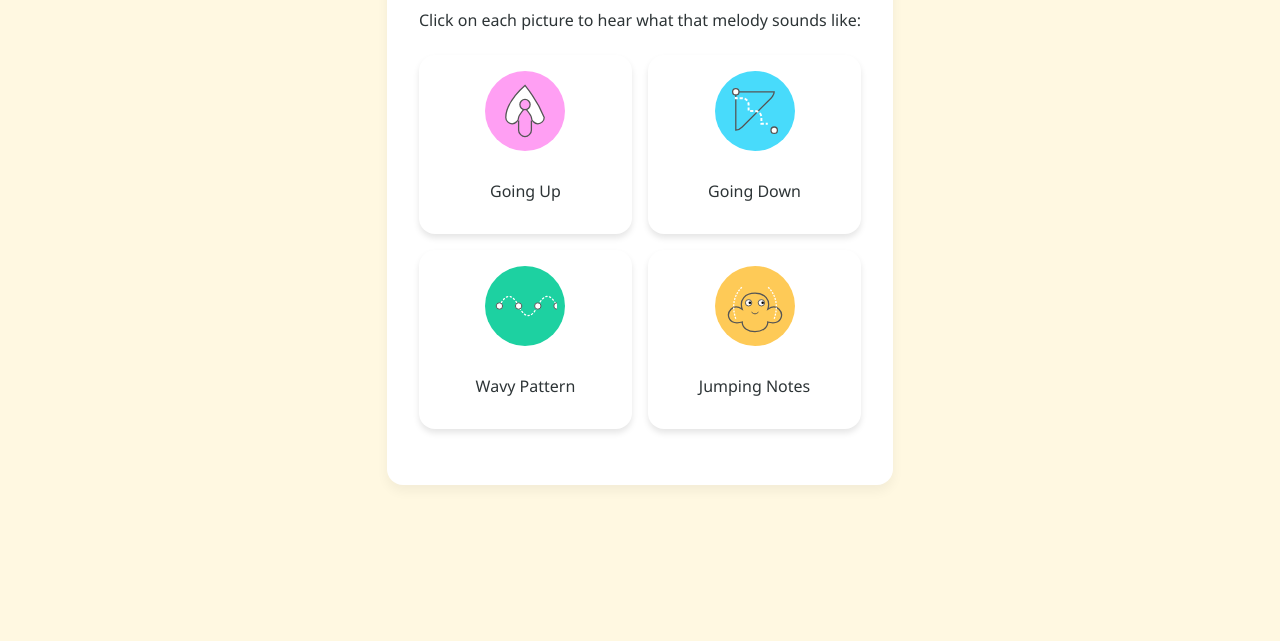
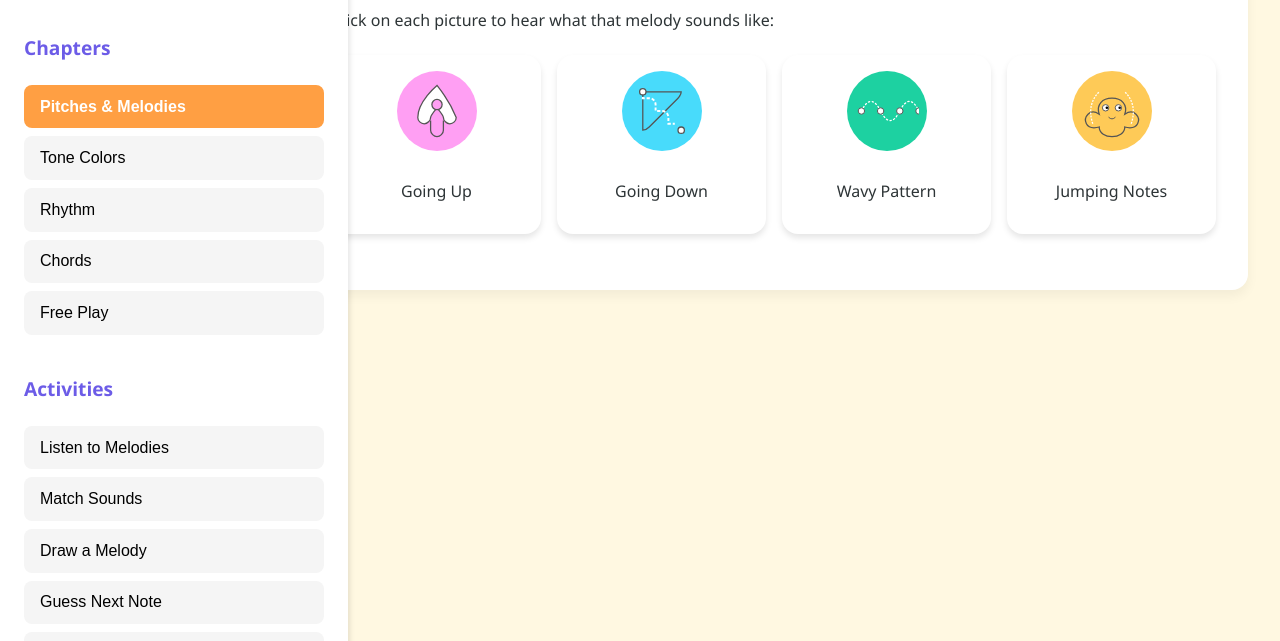
Before and after one commit to rubo77/Lalumo, a website built with webpack: page src/index.html in a window 1280 px wide. Shown: the part 159-800 px from the top of the page. Built offline with nearby package versions, Linux system fonts and the light colour scheme.

Commit message:
use the Alpine.js store for tracking the active mode to highlight the active activity in the menu
hamburger menu always open on wide screens

```diff
--- a/src/components/pitches.js
+++ b/src/components/pitches.js
@@ -38,6 +38,11 @@ export function pitches() {
     setMode(newMode) {
       this.mode = newMode;
       this.resetState();
+
+      // Store the current mode in Alpine.js store for menu highlighting
+      if (window.Alpine && window.Alpine.store) {
+        window.Alpine.store('pitchMode', newMode);
+      }
 
       // Set up the specific mode
       switch(newMode) {
@@ -86,13 +91,43 @@ export function pitches() {
         'C5', 'D5', 'E5', 'F5', 'G5', 'A5', 'B5', 'C6'
       ];
 
-      // Define standard patterns
-      this.melodies = {
-        up: ['C4', 'D4', 'E4', 'F4', 'G4'],
-        down: ['G4', 'F4', 'E4', 'D4', 'C4']
-      };
+      // All patterns (up, down, wave, jump) will be generated on-demand when buttons are clicked
+    },
 
-      // The wavy and jump patterns will be generated on-demand when the buttons are clicked
+    /**
+     * Generate an ascending melody starting from a random note
+     * @returns {Array} The generated pattern
+     */
+    generateUpPattern() {
+      // Pick a random starting position that allows room for 4 more notes going up
+      const maxStartIndex = this.availableNotes.length - 5;
+      const startIndex = Math.floor(Math.random() * maxStartIndex);
+
+      // Create a 5-note ascending pattern from this starting position
+      const pattern = [];
+      for (let i = 0; i < 5; i++) {
+        pattern.push(this.availableNotes[startIndex + i]);
+      }
+
+      return pattern;
+    },
+
+    /**
+     * Generate a descending melody starting from a random note
+     * @returns {Array} The generated pattern
+     */
+    generateDownPattern() {
+      // Pick a random starting position that allows room for 4 more notes going down
+      const minStartIndex = 4; // Need at least 4 notes below it
+      const startIndex = minStartIndex + Math.floor(Math.random() * (this.availableNotes.length - minStartIndex));
+
+      // Create a 5-note descending pattern from this starting position
+      const pattern = [];
+      for (let i = 0; i < 5; i++) {
+        pattern.push(this.availableNotes[startIndex - i]);
+      }
+
+      return pattern;
     },
 
     /**
@@ -158,16 +193,23 @@ export function pitches() {
     playSequence(type) {
       this.currentAnimation = type;
 
-      // Generate new patterns for wavy and jumpy on-demand
+      // Generate new patterns on-demand for all types
       // This ensures a new random pattern each time the button is pressed
-      if (type === 'wave') {
-        this.currentSequence = this.generateWavyPattern();
-      } else if (type === 'jump') {
-        this.currentSequence = this.generateJumpyPattern();
-      } else if (this.melodies && this.melodies[type]) {
-        this.currentSequence = this.melodies[type];
-      } else {
-        return; // Invalid type
+      switch (type) {
+        case 'up':
+          this.currentSequence = this.generateUpPattern();
+          break;
+        case 'down':
+          this.currentSequence = this.generateDownPattern();
+          break;
+        case 'wave':
+          this.currentSequence = this.generateWavyPattern();
+          break;
+        case 'jump':
+          this.currentSequence = this.generateJumpyPattern();
+          break;
+        default:
+          return; // Invalid type
       }
 
       // Play each note in sequence with proper timing
--- a/src/index.html
+++ b/src/index.html
@@ -11,7 +11,7 @@
   <main x-data="app()" x-init="init()" @click="initAudio()" class="container">
 
     <!-- Hamburger Menu -->
-    <div class="hamburger-container" :class="{ 'menu-open': menuOpen }">
+    <div class="hamburger-container" :class="{ 'menu-open': menuOpen, 'desktop-menu': window.innerWidth >= 1024 }" x-init="window.innerWidth >= 1024 ? menuOpen = true : menuOpen = false; window.addEventListener('resize', () => { if(window.innerWidth >= 1024) menuOpen = true; })">
       <button class="hamburger-button" @click="menuOpen = !menuOpen">
         <div class="hamburger-icon">
           <span></span>
@@ -21,25 +21,50 @@
       </button>
 
       <!-- Menu content -->
-      <div class="menu-content" x-show="menuOpen" @click.away="menuOpen = false" x-transition>
+      <div class="menu-content" x-show="menuOpen" @click.away="window.innerWidth < 1024 ? menuOpen = false : null" x-transition>
         <h2>Musici</h2>
         <div class="menu-chapters">
           <h3>Chapters</h3>
-          <button @click="active = 'pitches'; menuOpen = false" :class="{ 'active': active === 'pitches' }">Pitches & Melodies</button>
-          <button @click="active = 'tonecolors'; menuOpen = false" :class="{ 'active': active === 'tonecolors' }">Tone Colors</button>
-          <button @click="active = 'rhythms'; menuOpen = false" :class="{ 'active': active === 'rhythms' }">Rhythm</button>
-          <button @click="active = 'chords'; menuOpen = false" :class="{ 'active': active === 'chords' }">Chords</button>
-          <button @click="active = 'freeplay'; menuOpen = false" :class="{ 'active': active === 'freeplay' }">Free Play</button>
+          <button @click="active = 'pitches'; window.innerWidth < 1024 ? menuOpen = false : null" :class="{ 'active': active === 'pitches' }">Pitches & Melodies</button>
+          <button @click="active = 'tonecolors'; window.innerWidth < 1024 ? menuOpen = false : null" :class="{ 'active': active === 'tonecolors' }">Tone Colors</button>
+          <button @click="active = 'rhythms'; window.innerWidth < 1024 ? menuOpen = false : null" :class="{ 'active': active === 'rhythms' }">Rhythm</button>
+          <button @click="active = 'chords'; window.innerWidth < 1024 ? menuOpen = false : null" :class="{ 'active': active === 'chords' }">Chords</button>
+          <button @click="active = 'freeplay'; window.innerWidth < 1024 ? menuOpen = false : null" :class="{ 'active': active === 'freeplay' }">Free Play</button>
         </div>
 
         <template x-if="active === 'pitches'">
           <div class="menu-activities">
             <h3>Activities</h3>
-            <button @click="$dispatch('set-pitch-mode', 'listen'); menuOpen = false">Listen to Melodies</button>
-            <button @click="$dispatch('set-pitch-mode', 'match'); menuOpen = false">Match Sounds</button>
-            <button @click="$dispatch('set-pitch-mode', 'draw'); menuOpen = false">Draw a Melody</button>
-            <button @click="$dispatch('set-pitch-mode', 'guess'); menuOpen = false">Guess Next Note</button>
-            <button @click="$dispatch('set-pitch-mode', 'memory'); menuOpen = false">Memory Game</button>
+            <button
+              @click="$dispatch('set-pitch-mode', 'listen'); window.innerWidth < 1024 ? menuOpen = false : null"
+              x-data="{ isActive: false }"
+              x-init="$watch('$store.pitchMode', value => isActive = value === 'listen')"
+              :class="{ 'active': isActive }"
+            >Listen to Melodies</button>
+            <button
+              @click="$dispatch('set-pitch-mode', 'match'); window.innerWidth < 1024 ? menuOpen = false : null"
+              x-data="{ isActive: false }"
+              x-init="$watch('$store.pitchMode', value => isActive = value === 'match')"
+              :class="{ 'active': isActive }"
+            >Match Sounds</button>
+            <button
+              @click="$dispatch('set-pitch-mode', 'draw'); window.innerWidth < 1024 ? menuOpen = false : null"
+              x-data="{ isActive: false }"
+              x-init="$watch('$store.pitchMode', value => isActive = value === 'draw')"
+              :class="{ 'active': isActive }"
+            >Draw a Melody</button>
+            <button
+              @click="$dispatch('set-pitch-mode', 'guess'); window.innerWidth < 1024 ? menuOpen = false : null"
+              x-data="{ isActive: false }"
+              x-init="$watch('$store.pitchMode', value => isActive = value === 'guess')"
+              :class="{ 'active': isActive }"
+            >Guess Next Note</button>
+            <button
+              @click="$dispatch('set-pitch-mode', 'memory'); window.innerWidth < 1024 ? menuOpen = false : null"
+              x-data="{ isActive: false }"
+              x-init="$watch('$store.pitchMode', value => isActive = value === 'memory')"
+              :class="{ 'active': isActive }"
+            >Memory Game</button>
           </div>
         </template>
       </div>
--- a/src/index.js
+++ b/src/index.js
@@ -12,6 +12,9 @@ import { rhythms } from './components/rhythms';
 import { chords } from './components/chords';
 import { freeplay } from './components/freeplay';
 
+// Initialize Alpine store for state management
+Alpine.store('pitchMode', 'listen'); // Default is listen mode
+
 // Register Alpine components
 Alpine.data('app', app);
 Alpine.data('tonecolors', tonecolors);
--- a/src/styles/main.css
+++ b/src/styles/main.css
@@ -155,9 +155,53 @@ body {
   max-width: calc(300px - 1.5rem);
 }
 
-@media (min-width: 768px) {
+/* Desktop Menu Styles */
+@media (min-width: 1024px) {
+  /* Container layout modifications */
+  .container {
+    padding-left: 300px; /* Space for the menu */
+    box-sizing: border-box;
+    width: 100%;
+    max-width: 100%;
+  }
+
+  /* Menu positioning on desktop */
+  .desktop-menu {
+    width: 300px;
+  }
+
+  .desktop-menu .menu-content {
+    position: fixed;
+    width: 300px;
+    box-shadow: 2px 0 5px rgba(0, 0, 0, 0.1);
+  }
+
+  .desktop-menu .hamburger-button {
+    /* Hide hamburger button on desktop */
+    display: none;
+  }
+
+  /* Ensure sections take appropriate space */
+  section {
+    padding: 2rem;
+    width: 100%;
+    box-sizing: border-box;
+  }
+
+  /* Make activities take full available space */
+  .pitch-activity {
+    width: 100%;
+  }
+}
+
+/* Tablet Styles */
+@media (min-width: 768px) and (max-width: 1023px) {
   .menu-open .hamburger-button {
     left: calc(300px - 1.5rem);
+  }
+
+  section {
+    padding: 1rem;
   }
 }
 
```
Also changed, not shown: dev/CONCEPT.md (+8 -0 lines), dev/TODO.md (+0 -12 lines).
